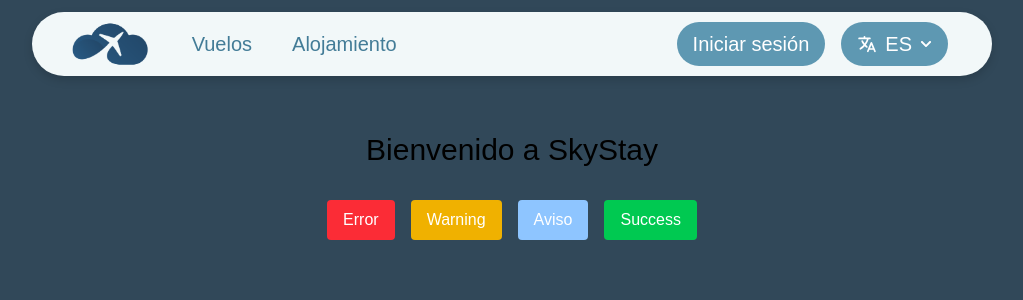
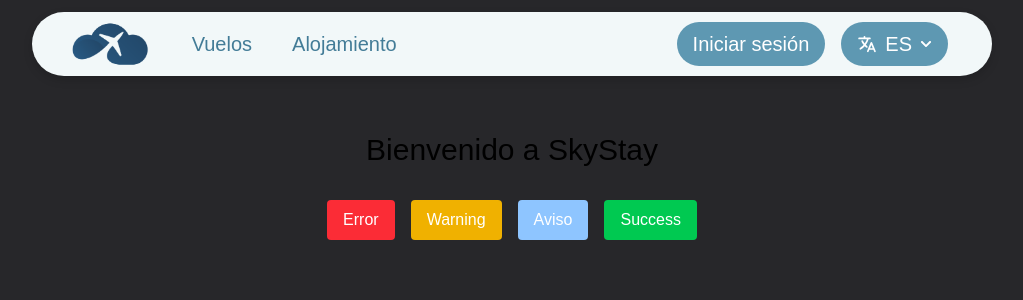
Before and after one commit to Rodrigorjc/SkyStay-Front, a Next.js app: page /es in a window 1280 px wide. Shown: the top 300 px of the page, without its empty margins (128-1151 px from the left). Built offline with nearby package versions, Linux system fonts and the light colour scheme.

Commit message:
✨ Corregir la importación de la fuente Fugaz One y actualizar el color de fondo a zinc-800 en el CSS global.

```diff
--- a/src/app/globals.css
+++ b/src/app/globals.css
@@ -1,4 +1,4 @@
-@import url('https://fonts.googleapis.com/css2?family=Fugaz+One&display=swap');
+@import url("https://fonts.googleapis.com/css2?family=Fugaz+One&display=swap");
 @import "tailwindcss";
 
 @font-face {
@@ -53,13 +53,13 @@
 }
 
 body {
-  background: var(--color-glacier-800);
+  background: var(--color-zinc-800);
   color: var(--foreground);
   font-family: "Cormorant Garamond", sans-serif;
 }
 
 .logo {
-  font-family: 'Fugaz One', sans-serif;
+  font-family: "Fugaz One", sans-serif;
 }
 
 .custom-scrollbar {
```
